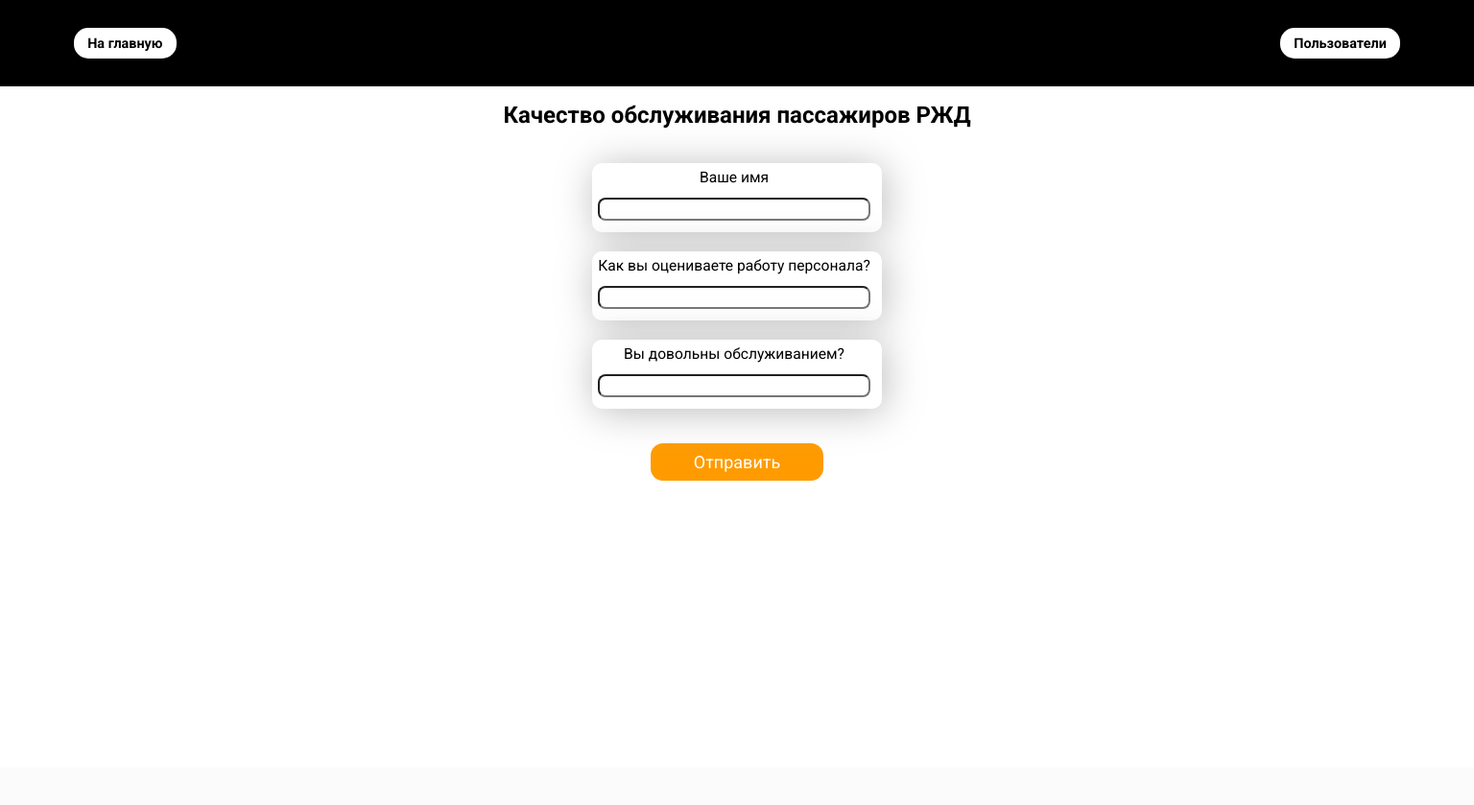
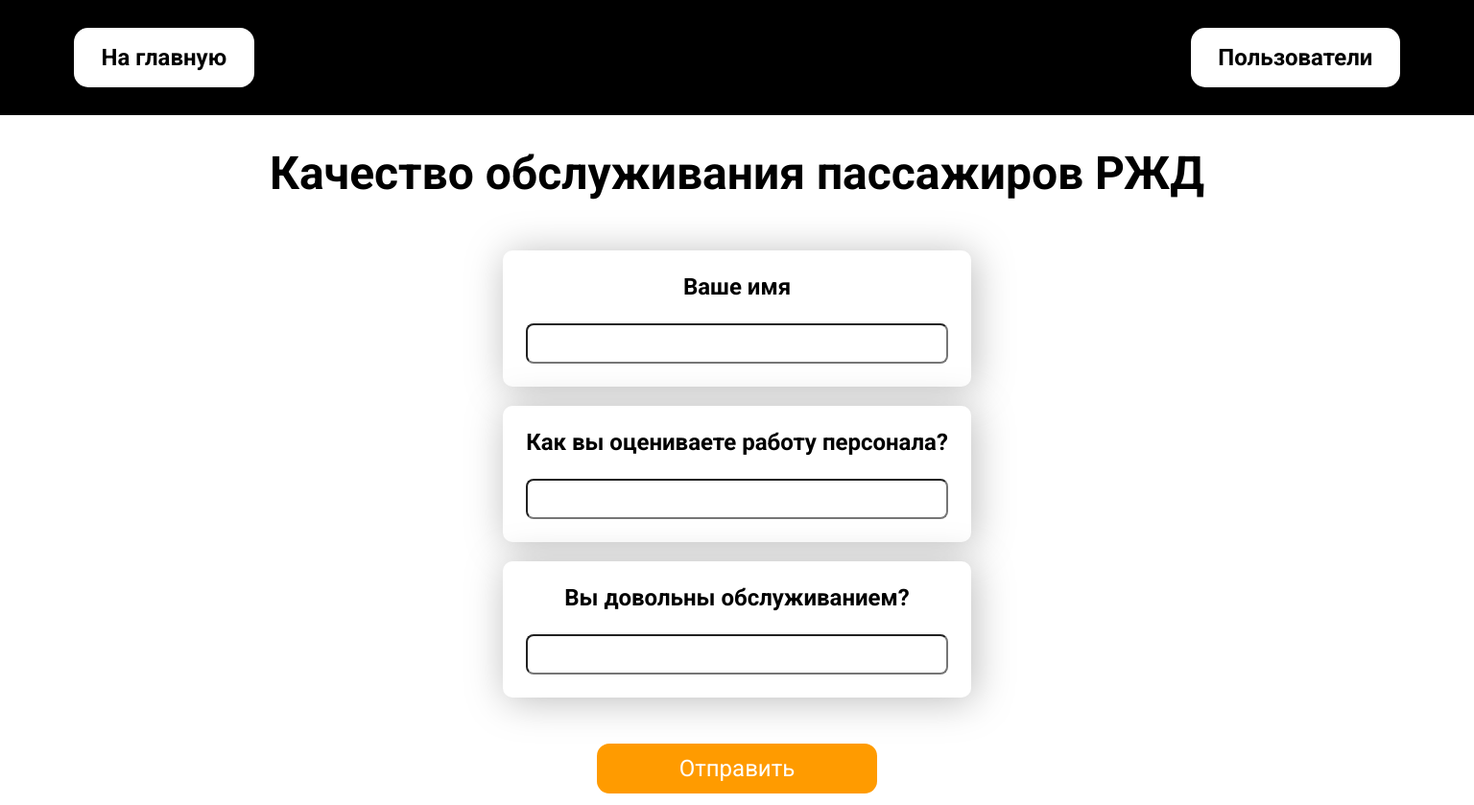
Before and after one commit to Lagushka/coursework, a Django app: page /forms/form/1/ in a window 1536 px wide. Shown: the whole page at 96% size. Before the commit the page ends 501 px from the top, so only its background shows below. Run offline with Django 4.2, Linux system fonts and the light colour scheme; data comes from the database, SQL or seed files in the repository.

Commit message:
frontend done

```diff
--- a/forms/static/forms/style.css
+++ b/forms/static/forms/style.css
@@ -24,6 +24,11 @@ a {
   background-color: black;
   height: 90px;
 }
+@media (min-width: 1440px) {
+  .header {
+    height: 120px;
+  }
+}
 .header__nav {
   width: 90%;
   display: flex;
@@ -36,6 +41,17 @@ a {
   background-color: white;
   font-weight: 700;
   border-radius: 15px;
+}
+@media (min-width: 480px) {
+  .header__nav .nav__elem {
+    font-size: 1.5em;
+    padding: 0.7em 1.2em 0.7em 1.2em;
+  }
+}
+@media (min-width: 1440px) {
+  .header__nav .nav__elem {
+    font-size: 2em;
+  }
 }
 
 .main {
@@ -50,10 +66,27 @@ a {
   font-size: 2rem;
   text-align: center;
 }
+@media (min-width: 480px) {
+  .main h1 {
+    font-size: 3em;
+  }
+}
+@media (min-width: 1440px) {
+  .main h1 {
+    font-size: 4em;
+  }
+}
 .main__list {
   display: flex;
   flex-direction: column;
   padding: 0;
+}
+@media (min-width: 1000px) {
+  .main__list {
+    flex-direction: row;
+    justify-content: center;
+    flex-wrap: wrap;
+  }
 }
 .main__list .list__elem {
   list-style-type: none;
@@ -64,10 +97,36 @@ a {
   justify-content: center;
   border-radius: 20px;
 }
+@media (min-width: 480px) {
+  .main__list .list__elem {
+    padding: 1.3em 2.5em 1.3em 2.5em;
+  }
+}
+@media (min-width: 1000px) {
+  .main__list .list__elem {
+    margin-left: 2em;
+    margin-top: 1.3em;
+  }
+}
 .main__list .list__elem a {
   font-size: 1em;
   text-align: center;
   color: white;
+}
+@media (min-width: 480px) {
+  .main__list .list__elem a {
+    font-size: 1.4em;
+  }
+}
+@media (min-width: 1000px) {
+  .main__list .list__elem a {
+    line-height: 1.6em;
+  }
+}
+@media (min-width: 1440px) {
+  .main__list .list__elem a {
+    font-size: 1.6em;
+  }
 }
 .main__list .list__elem:not(:first-child) {
   margin-top: 1em;
@@ -103,18 +162,44 @@ a {
   border-radius: 10px;
   filter: drop-shadow(3px 3px 20px #bbbbbb);
 }
+@media (min-width: 480px) {
+  .main__form .form__question {
+    padding: 1.2em 2em 1.2em 2em;
+  }
+}
+@media (min-width: 1440px) {
+  .main__form .form__question {
+    padding: 2em;
+  }
+}
 .main__form .form__question:not(:first-child) {
   margin-top: 20px;
 }
 .main__form .form__question label {
   font-size: 1.3em;
   text-align: center;
+  font-weight: 700;
+}
+@media (min-width: 1440px) {
+  .main__form .form__question label {
+    font-size: 2em;
+  }
 }
 .main__form .form__question input {
   margin-top: 1em;
   padding-left: 1em;
   line-height: 1.5em;
   border-radius: 8px;
+}
+@media (min-width: 480px) {
+  .main__form .form__question input {
+    font-size: 1.2em;
+  }
+}
+@media (min-width: 1440px) {
+  .main__form .form__question input {
+    font-size: 2em;
+  }
 }
 .main__form input[type=submit] {
   margin-top: 2em;
@@ -126,4 +211,9 @@ a {
   color: white;
   font-size: 1.5em;
   border-radius: 13px;
+}
+@media (min-width: 1440px) {
+  .main__form input[type=submit] {
+    font-size: 2em;
+  }
 }/*# sourceMappingURL=style.css.map */
--- a/forms/static/forms/style.scss
+++ b/forms/static/forms/style.scss
@@ -24,6 +24,11 @@ a {
     justify-content: center;
     background-color: black;
     height: 90px;
+
+    @media (min-width: 1440px) {
+        height: 120px;
+    }
+
     &__nav {
         width: 90%;
         display: flex;
@@ -36,6 +41,15 @@ a {
             background-color: white;
             font-weight: 700;
             border-radius: 15px;
+
+            @media (min-width: 480px) {
+                font-size: 1.5em;
+                padding: 0.7em 1.2em 0.7em 1.2em;
+            }
+
+            @media (min-width: 1440px) {
+                font-size: 2em;
+            }
         }
     }
 }
@@ -51,6 +65,14 @@ a {
     h1 {
         font-size: 2rem;
         text-align: center;
+
+        @media (min-width: 480px) {
+            font-size: 3em;
+        }
+
+        @media (min-width: 1440px) {
+            font-size: 4em;
+        }
     }
 
 
@@ -58,6 +80,12 @@ a {
         display: flex;
         flex-direction: column;
         padding: 0;
+
+        @media (min-width: 1000px) {
+            flex-direction: row;
+            justify-content: center;
+            flex-wrap: wrap;
+        }
 
         .list__elem {
             list-style-type: none;
@@ -68,10 +96,31 @@ a {
             justify-content: center;
             border-radius: 20px;
 
+            @media (min-width: 480px) {
+                padding: 1.3em 2.5em 1.3em 2.5em;
+            }
+
+            @media (min-width: 1000px) {
+                margin-left: 2em;
+                margin-top: 1.3em;
+            }
+
             a {
                 font-size: 1em;
                 text-align: center;
                 color: white;
+
+                @media (min-width: 480px) {
+                    font-size: 1.4em;
+                }
+
+                @media (min-width: 1000px) {
+                    line-height: 1.6em;
+                }
+
+                @media (min-width: 1440px) {
+                    font-size: 1.6em;
+                }
             }
 
             &:not(:first-child) {
@@ -112,6 +161,14 @@ a {
             border-radius: 10px;
             filter: drop-shadow(3px 3px 20px #bbbbbb);
 
+            @media (min-width: 480px) {
+                padding: 1.2em 2em 1.2em 2em;
+            }
+
+            @media (min-width: 1440px) {
+                padding: 2em;
+            }
+
             &:not(:first-child) {
                  margin-top: 20px;
             }
@@ -119,6 +176,11 @@ a {
             label {
                 font-size: 1.3em;
                 text-align: center;
+                font-weight: 700;
+
+                @media (min-width: 1440px) {
+                    font-size: 2em;
+                }
             }
 
             input {
@@ -126,6 +188,14 @@ a {
                 padding-left: 1em;
                 line-height: 1.5em;
                 border-radius: 8px;
+
+                @media (min-width: 480px) {
+                    font-size: 1.2em;
+                }
+
+                @media (min-width: 1440px) {
+                    font-size: 2em;
+                }
             }
         }
 
@@ -139,6 +209,10 @@ a {
             color: white;
             font-size: 1.5em;
             border-radius: 13px;
+
+            @media (min-width: 1440px) {
+                font-size: 2em;
+            }
         }
     }
 }
```
Also changed, not shown: 1 other file.
